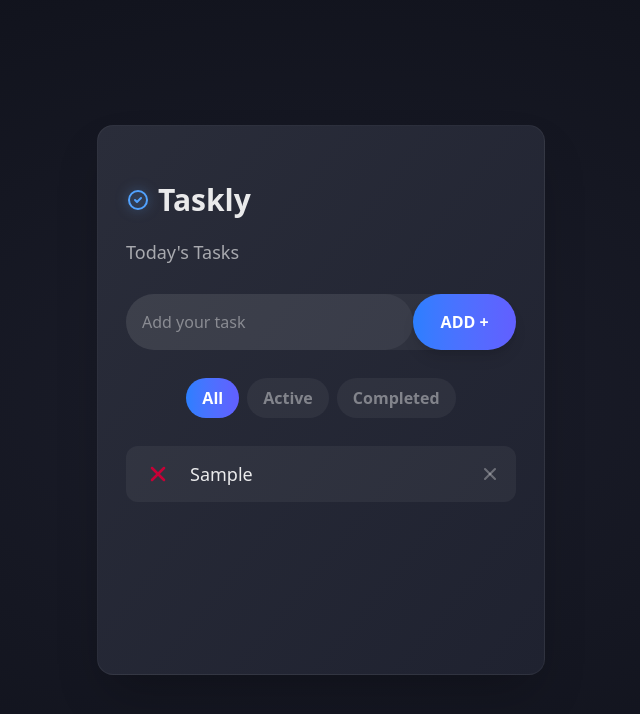
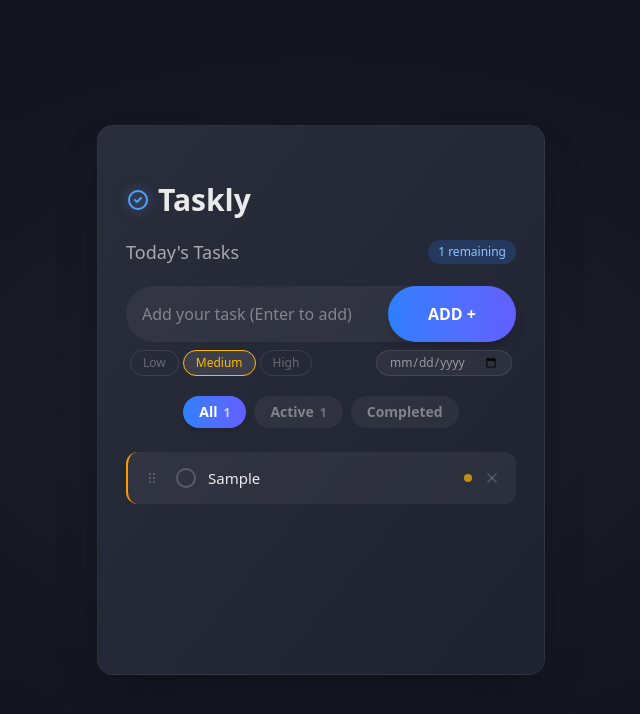
Before and after one commit to m-abdullah-06/Taskly, a React (Vite) app: page / in a window 1280 px wide. Both pictures are taken after typing "Sample" into the empty fields and a click on the button "ADD +". Shown: the top 714 px of the page, without its empty margins (319-959 px from the left). Built offline with nearby package versions, Linux system fonts and the light colour scheme.

Commit message:
Added drag feature and priority levels, due dates and improve a bit of ui and added task counter

```diff
--- a/src/components/Todo.jsx
+++ b/src/components/Todo.jsx
@@ -1,70 +1,117 @@
-import React, { useEffect, useRef, useState } from "react";
+import React, { useCallback, useEffect, useRef, useState } from "react";
 import Todoitems from "./Todoitems.jsx";
 
 const Todo = () => {
-  const [todoList, setTodoList] = useState(
-    localStorage.getItem("todoList")
-      ? JSON.parse(localStorage.getItem("todoList"))
-      : [],
-  );
+  const [todoList, setTodoList] = useState(() => {
+    const stored = localStorage.getItem("todoList");
+    return stored ? JSON.parse(stored) : [];
+  });
   const [filter, setFilter] = useState("all");
-
+  const [priority, setPriority] = useState("medium");
+  const [dueDate, setDueDate] = useState("");
+  const [dragOverId, setDragOverId] = useState(null);
   const inputRef = useRef();
 
-  const add = () => {
-    const inputText = inputRef.current.value.trim();
-    const newTodo = {
-      id: new Date().getTime(),
-      text: inputText,
-      isCompleted: false,
-    };
-
-    if (inputText !== "") {
-      setTodoList([...todoList, newTodo]);
-      inputRef.current.value = "";
-    }
-  };
-
-  const remove = (id) => {
-    const newTodoList = todoList.filter((todo) => todo.id !== id);
-    setTodoList(newTodoList);
-  };
-
-  const toggleComplete = (id) => {
-    const newTodoList = todoList.map((todo) => {
-      if (todo.id === id) {
-        return { ...todo, isCompleted: !todo.isCompleted };
-      }
-      return todo;
-    });
-    setTodoList(newTodoList);
-  };
-
-  useEffect(() => {
-    const storedTodos = JSON.parse(localStorage.getItem("todoList"));
-    if (storedTodos) {
-      setTodoList(storedTodos);
-    }
-  }, []);
-
+  // Persist to localStorage
   useEffect(() => {
     localStorage.setItem("todoList", JSON.stringify(todoList));
   }, [todoList]);
 
+  const add = useCallback(() => {
+    const inputText = inputRef.current.value.trim();
+    if (!inputText) return;
+    const newTodo = {
+      id: Date.now(),
+      text: inputText,
+      isCompleted: false,
+      priority,
+      dueDate: dueDate || null,
+      createdAt: Date.now(),
+    };
+    setTodoList((prev) => [...prev, newTodo]);
+    inputRef.current.value = "";
+    setDueDate("");
+    setPriority("medium");
+  }, [priority, dueDate]);
+
+  const handleKeyDown = useCallback(
+    (e) => {
+      if (e.key === "Enter") add();
+    },
+    [add],
+  );
+
+  const remove = useCallback((id) => {
+    setTodoList((prev) => prev.filter((todo) => todo.id !== id));
+  }, []);
+
+  const toggleComplete = useCallback((id) => {
+    setTodoList((prev) =>
+      prev.map((todo) =>
+        todo.id === id ? { ...todo, isCompleted: !todo.isCompleted } : todo,
+      ),
+    );
+  }, []);
+
+  const editText = useCallback((id, newText) => {
+    setTodoList((prev) =>
+      prev.map((todo) => (todo.id === id ? { ...todo, text: newText } : todo)),
+    );
+  }, []);
+
+  const clearCompleted = useCallback(() => {
+    setTodoList((prev) => prev.filter((todo) => !todo.isCompleted));
+  }, []);
+
+  // Drag-and-drop handlers
+  const handleDragStart = useCallback((e, id) => {
+    e.dataTransfer.setData("dragId", id);
+  }, []);
+
+  const handleDragOver = useCallback((e, id) => {
+    e.preventDefault();
+    setDragOverId(id);
+  }, []);
+
+  const handleDrop = useCallback((e, targetId) => {
+    e.preventDefault();
+    const dragId = Number(e.dataTransfer.getData("dragId"));
+    setTodoList((prev) => {
+      const list = [...prev];
+      const fromIndex = list.findIndex((t) => t.id === dragId);
+      const toIndex = list.findIndex((t) => t.id === targetId);
+      if (fromIndex === -1 || toIndex === -1 || fromIndex === toIndex)
+        return list;
+      const [moved] = list.splice(fromIndex, 1);
+      list.splice(toIndex, 0, moved);
+      return list;
+    });
+    setDragOverId(null);
+  }, []);
+
+  const handleDragEnd = useCallback(() => setDragOverId(null), []);
+
   const filteredList = todoList.filter((todo) => {
-    if (filter === "all") return true;
     if (filter === "completed") return todo.isCompleted;
-    return !todo.isCompleted; // active
+    if (filter === "active") return !todo.isCompleted;
+    return true;
   });
 
+  const counts = {
+    all: todoList.length,
+    active: todoList.filter((t) => !t.isCompleted).length,
+    completed: todoList.filter((t) => t.isCompleted).length,
+  };
+
+  const PRIORITY_COLORS = {
+    high: "text-rose-400",
+    medium: "text-amber-400",
+    low: "text-emerald-400",
+  };
+
   return (
-    <div
-      className="bg-gradient-to-br from-[#2a2d3a] to-[#1f2230]
-  border border-white/5
-  shadow-2xl
-  rounded-2xl
-  p-7 place-self-center w-11/12 max-w-md flex flex-col min-h-137.5 animate-fadeInUp"
-    >
+    <div className="bg-gradient-to-br from-[#2a2d3a] to-[#1f2230] border border-white/5 shadow-2xl rounded-2xl p-7 place-self-center w-11/12 max-w-md flex flex-col min-h-[550px] animate-fadeInUp">
+      {/* Header */}
       <div className="flex items-center mt-7 gap-2">
         <svg
           xmlns="http://www.w3.org/2000/svg"
@@ -79,68 +126,145 @@ const Todo = () => {
           <circle cx="12" cy="12" r="9" />
           <path d="M9 12l2 2 4-4" />
         </svg>
-
         <h1 className="text-white/90 text-3xl font-semibold">Taskly</h1>
       </div>
-      <p className="text-white/60 text-lg mt-5">Today's Tasks</p>
-      <div className="flex items-center my-7 rounded-full bg-white/5">
+
+      {/* Subtitle with active count */}
+      <div className="flex items-center justify-between mt-5">
+        <p className="text-white/60 text-lg">Today's Tasks</p>
+        {counts.active > 0 && (
+          <span className="text-xs bg-blue-500/20 text-blue-300 px-2.5 py-1 rounded-full font-medium">
+            {counts.active} remaining
+          </span>
+        )}
+      </div>
+
+      {/* Input area */}
+      <div className="flex flex-col gap-2 my-5">
+        <div className="flex items-center rounded-full bg-white/5">
           <input
             ref={inputRef}
-          className="bg-white/5
-  placeholder:text-white/40
-  text-white
-  px-4 py-2
-  rounded-full
-  outline-none
-  focus:ring-2 focus:ring-blue-500/50
-  w-full h-14"
+            onKeyDown={handleKeyDown}
+            className="bg-transparent placeholder:text-white/40 text-white px-4 py-2 rounded-full outline-none focus:ring-2 focus:ring-blue-500/50 w-full h-14"
             type="text"
-          placeholder="Add your task"
+            placeholder="Add your task (Enter to add)"
           />
           <button
             onClick={add}
-          className=" bg-gradient-to-r from-blue-500 to-indigo-500
-  hover:from-blue-400 hover:to-indigo-400
-  text-white font-semibold
-  px-5 py-2
-  rounded-full
-  transition
-  shadow-lg w-32 h-14 cursor-pointer"
+            className="bg-gradient-to-r from-blue-500 to-indigo-500 hover:from-blue-400 hover:to-indigo-400 text-white font-semibold px-5 py-2 rounded-full transition shadow-lg w-32 h-14 cursor-pointer flex-shrink-0"
           >
             ADD +
           </button>
         </div>
+
+        {/* Priority & due date row */}
+        <div className="flex gap-2 px-1">
+          {/* Priority selector */}
+          <div className="flex gap-1">
+            {["low", "medium", "high"].map((p) => (
+              <button
+                key={p}
+                onClick={() => setPriority(p)}
+                className={`text-xs px-3 py-1 rounded-full font-medium border transition capitalize cursor-pointer ${
+                  priority === p
+                    ? `border-current bg-white/10 ${PRIORITY_COLORS[p]}`
+                    : "border-white/10 text-white/30 hover:text-white/50"
+                }`}
+              >
+                {p}
+              </button>
+            ))}
+          </div>
+
+          {/* Due date picker */}
+          <input
+            type="date"
+            value={dueDate}
+            onChange={(e) => setDueDate(e.target.value)}
+            className="ml-auto text-xs bg-white/5 text-white/50 border border-white/10 rounded-full px-3 py-1 outline-none focus:ring-1 focus:ring-blue-500/50 cursor-pointer"
+          />
+        </div>
+      </div>
+
+      {/* Filter tabs */}
       <div className="flex justify-center gap-2 mb-4">
+        {["all", "active", "completed"].map((f) => (
           <button
-          onClick={() => setFilter("all")}
-          className={`px-4 py-2 rounded-full font-semibold ${filter === "all" ? "bg-gradient-to-r from-blue-500 to-indigo-500 text-white" : "bg-white/5 text-white/40"} cursor-pointer`}
+            key={f}
+            onClick={() => setFilter(f)}
+            className={`px-4 py-1.5 rounded-full font-semibold text-sm capitalize transition cursor-pointer relative ${
+              filter === f
+                ? "bg-gradient-to-r from-blue-500 to-indigo-500 text-white shadow-md"
+                : "bg-white/5 text-white/40 hover:text-white/60"
+            }`}
           >
-          All
+            {f}
+            {counts[f] > 0 && (
+              <span
+                className={`ml-1.5 text-xs font-bold ${
+                  filter === f ? "text-white/70" : "text-white/30"
+                }`}
+              >
+                {counts[f]}
+              </span>
+            )}
           </button>
-        <button
-          onClick={() => setFilter("active")}
-          className={`px-4 py-2 rounded-full font-semibold ${filter === "active" ? "bg-gradient-to-r from-blue-500 to-indigo-500 text-white" : "bg-white/5 text-white/40"} cursor-pointer`}
+        ))}
+      </div>
+
+      {/* Todo list */}
+      <div className="overflow-y-auto flex-1 max-h-96">
+        {filteredList.length === 0 ? (
+          <div className="flex flex-col items-center justify-center h-40 gap-3 text-white/20">
+            <svg
+              xmlns="http://www.w3.org/2000/svg"
+              className="w-10 h-10"
+              fill="none"
+              viewBox="0 0 24 24"
+              stroke="currentColor"
+              strokeWidth="1.5"
             >
-          Active
-        </button>
-        <button
-          onClick={() => setFilter("completed")}
-          className={`px-4 py-2 rounded-full font-semibold ${filter === "completed" ? "bg-gradient-to-r from-blue-500 to-indigo-500 text-white" : "bg-white/5 text-white/40"} cursor-pointer`}
-        >
-          Completed
-        </button>
+              <path
+                strokeLinecap="round"
+                strokeLinejoin="round"
+                d="M9 5H7a2 2 0 00-2 2v12a2 2 0 002 2h10a2 2 0 002-2V7a2 2 0 00-2-2h-2M9 5a2 2 0 002 2h2a2 2 0 002-2M9 5a2 2 0 012-2h2a2 2 0 012 2"
+              />
+            </svg>
+            <p className="text-sm">
+              {filter === "completed"
+                ? "No completed tasks yet"
+                : filter === "active"
+                  ? "Nothing left to do!"
+                  : "Add your first task above"}
+            </p>
           </div>
-      <div className="overflow-y-auto max-h-96">
-        {filteredList.map((todo) => (
+        ) : (
+          filteredList.map((todo) => (
             <Todoitems
               key={todo.id}
-            text={todo.text}
+              todo={todo}
               remove={() => remove(todo.id)}
               toggleComplete={() => toggleComplete(todo.id)}
-            isCompleted={todo.isCompleted}
+              editText={(newText) => editText(todo.id, newText)}
+              isDragOver={dragOverId === todo.id}
+              onDragStart={(e) => handleDragStart(e, todo.id)}
+              onDragOver={(e) => handleDragOver(e, todo.id)}
+              onDrop={(e) => handleDrop(e, todo.id)}
+              onDragEnd={handleDragEnd}
             />
-        ))}
+          ))
+        )}
       </div>
+
+      {/* Footer: clear completed */}
+      {counts.completed > 0 && (
+        <button
+          onClick={clearCompleted}
+          className="mt-4 text-xs text-white/25 hover:text-rose-400 transition cursor-pointer text-right"
+        >
+          Clear {counts.completed} completed
+        </button>
+      )}
     </div>
   );
 };
--- a/src/components/Todoitems.jsx
+++ b/src/components/Todoitems.jsx
@@ -1,20 +1,122 @@
-import React from "react";
-import Check from "../assets/check-circle.png";
-import Delete from "../assets/trash.png";
-import Cross from "../assets/cross-circle.png";
+import React, { useCallback, useRef, useState } from "react";
 
-const Todoitems = ({ text, remove, toggleComplete, isCompleted }) => {
+const PRIORITY_STYLES = {
+  high: {
+    border: "border-l-rose-500",
+    dot: "bg-rose-400",
+    label: "text-rose-400",
+  },
+  medium: {
+    border: "border-l-amber-500",
+    dot: "bg-amber-400",
+    label: "text-amber-400",
+  },
+  low: {
+    border: "border-l-emerald-500",
+    dot: "bg-emerald-400",
+    label: "text-emerald-400",
+  },
+};
+
+const formatDate = (dateStr) => {
+  if (!dateStr) return null;
+  const [y, m, d] = dateStr.split("-");
+  return new Date(y, m - 1, d);
+};
+
+const isOverdue = (dateStr) => {
+  const date = formatDate(dateStr);
+  if (!date) return false;
+  const today = new Date();
+  today.setHours(0, 0, 0, 0);
+  return date < today;
+};
+
+const formatDisplay = (dateStr) => {
+  const date = formatDate(dateStr);
+  if (!date) return null;
+  return date.toLocaleDateString(undefined, { month: "short", day: "numeric" });
+};
+
+const Todoitems = ({
+  todo,
+  remove,
+  toggleComplete,
+  editText,
+  isDragOver,
+  onDragStart,
+  onDragOver,
+  onDrop,
+  onDragEnd,
+}) => {
+  const { text, isCompleted, priority = "medium", dueDate } = todo;
+  const [isEditing, setIsEditing] = useState(false);
+  const [editValue, setEditValue] = useState(text);
+  const inputRef = useRef();
+  const style = PRIORITY_STYLES[priority] || PRIORITY_STYLES.medium;
+  const overdue = !isCompleted && isOverdue(dueDate);
+
+  const startEdit = useCallback(() => {
+    setIsEditing(true);
+    setEditValue(text);
+    setTimeout(() => inputRef.current?.focus(), 0);
+  }, [text]);
+
+  const commitEdit = useCallback(() => {
+    const trimmed = editValue.trim();
+    if (trimmed && trimmed !== text) editText(trimmed);
+    setIsEditing(false);
+  }, [editValue, text, editText]);
+
+  const handleEditKey = useCallback(
+    (e) => {
+      if (e.key === "Enter") commitEdit();
+      if (e.key === "Escape") {
+        setEditValue(text);
+        setIsEditing(false);
+      }
+    },
+    [commitEdit, text],
+  );
+
   return (
     <div
-      className="flex items-center my-3 gap-2 flex items-center justify-between
-  bg-white/5
-  hover:bg-white/10
-  transition
-  rounded-xl
-  px-4 py-3"
+      draggable
+      onDragStart={onDragStart}
+      onDragOver={onDragOver}
+      onDrop={onDrop}
+      onDragEnd={onDragEnd}
+      className={`flex items-center my-2 gap-2 justify-between
+        bg-white/5 hover:bg-white/10 transition-all
+        rounded-xl px-3 py-3
+        border-l-2 ${style.border}
+        ${isDragOver ? "ring-1 ring-blue-400/50 scale-[1.01]" : ""}
+      `}
     >
-      <div className="flex flex-1 items-center cursor-pointer">
-        <button onClick={toggleComplete} className="p-1">
+      {/* Drag handle */}
+      <div
+        className="flex-shrink-0 cursor-grab active:cursor-grabbing text-white/15 hover:text-white/40 transition px-1"
+        title="Drag to reorder"
+      >
+        <svg
+          xmlns="http://www.w3.org/2000/svg"
+          className="w-4 h-4"
+          fill="none"
+          viewBox="0 0 24 24"
+          stroke="currentColor"
+          strokeWidth="2"
+        >
+          <circle cx="9" cy="6" r="1" fill="currentColor" />
+          <circle cx="15" cy="6" r="1" fill="currentColor" />
+          <circle cx="9" cy="12" r="1" fill="currentColor" />
+          <circle cx="15" cy="12" r="1" fill="currentColor" />
+          <circle cx="9" cy="18" r="1" fill="currentColor" />
+          <circle cx="15" cy="18" r="1" fill="currentColor" />
+        </svg>
+      </div>
+
+      {/* Complete toggle */}
+      <button onClick={toggleComplete} className="flex-shrink-0 p-1">
         {isCompleted ? (
           <svg
             xmlns="http://www.w3.org/2000/svg"
@@ -24,11 +126,71 @@ const Todoitems = ({ text, remove, toggleComplete, isCompleted }) => {
             strokeWidth="2.5"
             strokeLinecap="round"
             strokeLinejoin="round"
-              className="w-6 h-6 text-emerald-400 hover:text-emerald-300 transition"
+            className="w-5 h-5 text-emerald-400 hover:text-emerald-300 transition"
           >
             <polyline points="20 6 9 17 4 12" />
           </svg>
         ) : (
+          <div
+            className={`w-5 h-5 rounded-full border-2 border-white/20 hover:border-white/50 transition flex items-center justify-center`}
+          />
+        )}
+      </button>
+
+      {/* Text / edit area */}
+      <div
+        className="flex flex-col flex-1 min-w-0"
+        onDoubleClick={!isEditing ? startEdit : undefined}
+      >
+        {isEditing ? (
+          <input
+            ref={inputRef}
+            value={editValue}
+            onChange={(e) => setEditValue(e.target.value)}
+            onBlur={commitEdit}
+            onKeyDown={handleEditKey}
+            className="bg-white/10 text-white rounded-lg px-2 py-0.5 outline-none focus:ring-1 focus:ring-blue-400/60 text-[15px] w-full"
+          />
+        ) : (
+          <p
+            className={`text-[15px] break-words leading-snug ${
+              isCompleted ? "line-through text-white/30" : "text-white/90"
+            }`}
+            title="Double-click to edit"
+          >
+            {text}
+          </p>
+        )}
+
+        {/* Due date badge */}
+        {dueDate && (
+          <span
+            className={`text-xs mt-1 font-medium ${
+              overdue
+                ? "text-rose-400"
+                : isCompleted
+                  ? "text-white/20"
+                  : "text-white/35"
+            }`}
+          >
+            {overdue ? "⚠ Overdue · " : "📅 "}
+            {formatDisplay(dueDate)}
+          </span>
+        )}
+      </div>
+
+      {/* Priority dot */}
+      <div
+        className={`flex-shrink-0 w-2 h-2 rounded-full ${style.dot} opacity-70`}
+        title={`${priority} priority`}
+      />
+
+      {/* Delete */}
+      <button
+        onClick={remove}
+        className="flex-shrink-0 p-1"
+        title="Delete task"
+      >
         <svg
           xmlns="http://www.w3.org/2000/svg"
           viewBox="0 0 24 24"
@@ -37,30 +199,7 @@ const Todoitems = ({ text, remove, toggleComplete, isCompleted }) => {
           strokeWidth="2.5"
           strokeLinecap="round"
           strokeLinejoin="round"
-              className="w-6 h-6 text-rose-700 hover:text-rose-400 transition"
-            >
-              <line x1="18" y1="6" x2="6" y2="18" />
-              <line x1="6" y1="6" x2="18" y2="18" />
-            </svg>
-          )}
-        </button>
-
-        <p
-          className={`text-white/90 ml-4 text-[18px] break-words ${isCompleted ? "line-through" : ""}`}
-        >
-          {text}
-        </p>
-      </div>
-      <button onClick={remove}>
-        <svg
-          xmlns="http://www.w3.org/2000/svg"
-          viewBox="0 0 24 24"
-          fill="none"
-          stroke="currentColor"
-          strokeWidth="2.5"
-          strokeLinecap="round"
-          strokeLinejoin="round"
-          className="w-5 h-5 text-white/30 hover:text-rose-400 transition cursor-pointer"
+          className="w-4 h-4 text-white/20 hover:text-rose-400 transition cursor-pointer"
         >
           <line x1="18" y1="6" x2="6" y2="18" />
           <line x1="6" y1="6" x2="18" y2="18" />
```
Lines whose indentation alone changed are shown as unchanged.
